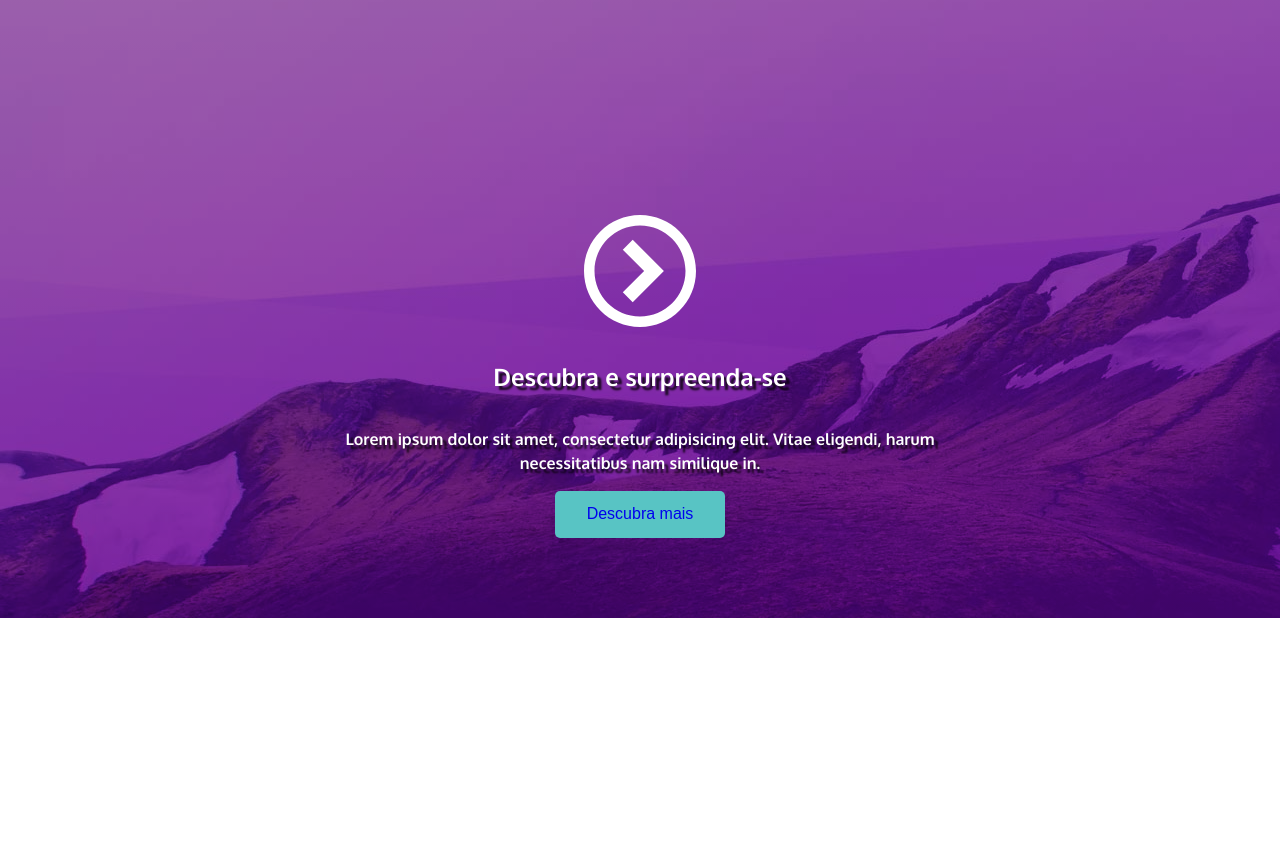
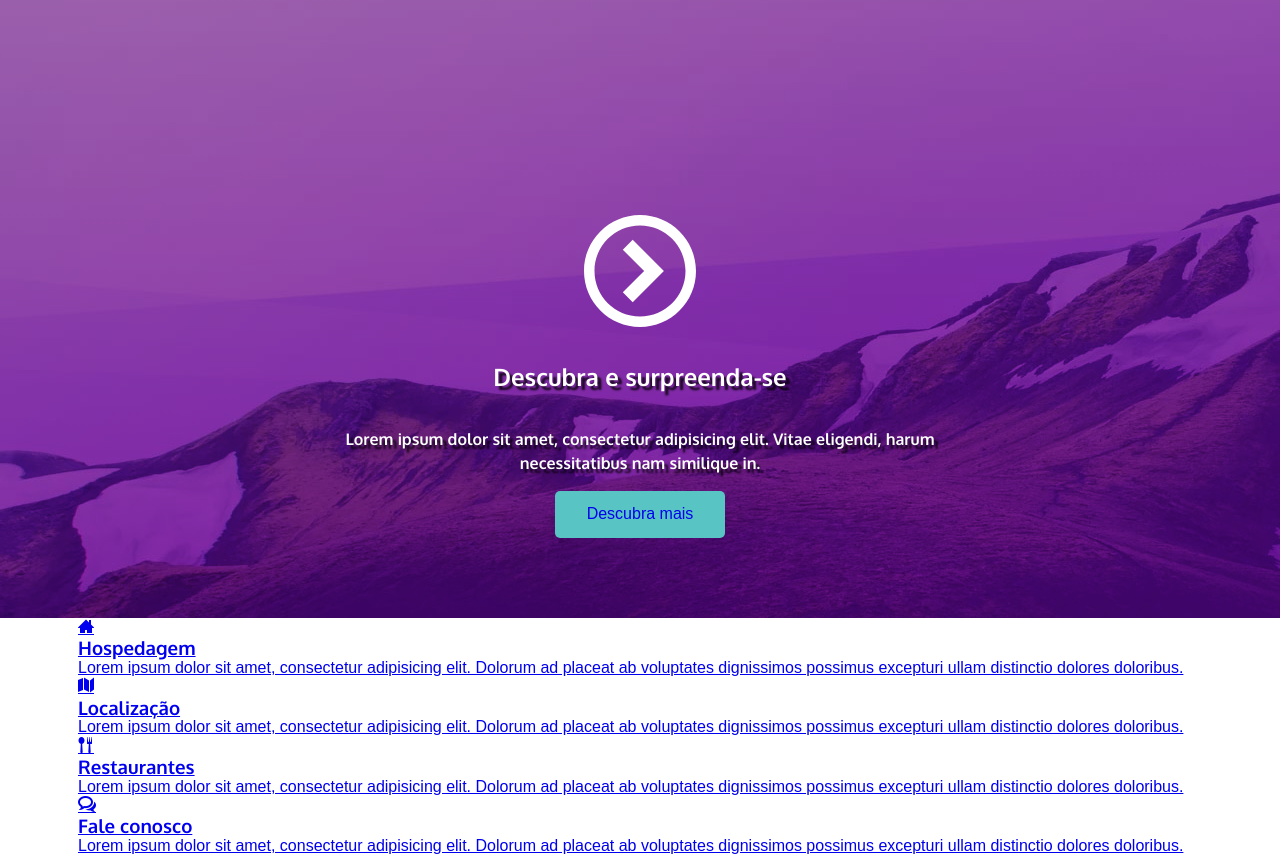
Before and after one commit to notAvoiid/Angels-Hostel, a plain HTML site: page index.html in a window 1280 px wide. Shown: the part 85-940 px from the top of the page. Before the commit the page ends 800 px from the top, so only its background shows below. Drawn offline with Linux system fonts and the light colour scheme; files whose address does not match are found by name.

Commit message:
feat: middle content HTML

```diff
--- a/index.html
+++ b/index.html
@@ -7,6 +7,8 @@
     <link rel="preconnect" href="https://fonts.googleapis.com">
     <link rel="preconnect" href="https://fonts.gstatic.com" crossorigin>
     <link href="https://fonts.googleapis.com/css2?family=Oxygen:wght@300;400;700&display=swap" rel="stylesheet">
+
+    <link rel="stylesheet" href="assets/icomoon-icon/style.css">
 
     <link rel="stylesheet" href="css/normalize.css">
     <link rel="stylesheet" href="css/style.css">
@@ -37,5 +39,43 @@
             <a href="#" class="heroBanner_btn">Descubra mais</a>
         </div>
     </section>
+
+    <section class="middleContent">
+        <div class="maxWidth row">
+
+            <article class="col col-sm-12 col-md-6 col-xl-3">
+                <a href="#">
+                    <span class="icon-home3"></span>
+                    <h3 class="middleContent_title">Hospedagem</h3>
+                    <p>Lorem ipsum dolor sit amet, consectetur adipisicing elit. Dolorum ad placeat ab voluptates dignissimos possimus excepturi ullam distinctio dolores doloribus.</p>
+                </a>
+            </article>
+
+            <article class="col col-sm-12 col-md-6 col-xl-3">
+                <a href="#">
+                    <span class="icon-map"></span>
+                    <h3 class="middleContent_title">Localização</h3>
+                    <p>Lorem ipsum dolor sit amet, consectetur adipisicing elit. Dolorum ad placeat ab voluptates dignissimos possimus excepturi ullam distinctio dolores doloribus.</p>
+                </a>
+            </article>
+
+            <article class="col col-sm-12 col-md-6 col-xl-3">
+                <a href="#">
+                    <span class="icon-spoon-knife"></span>
+                    <h3 class="middleContent_title">Restaurantes</h3>
+                    <p>Lorem ipsum dolor sit amet, consectetur adipisicing elit. Dolorum ad placeat ab voluptates dignissimos possimus excepturi ullam distinctio dolores doloribus.</p>
+                </a>
+            </article>
+
+            <article class="col col-sm-12 col-md-6 col-xl-3">
+                <a href="#">
+                    <span class="icon-bubbles4"></span>
+                    <h3 class="middleContent_title">Fale conosco</h3>
+                    <p>Lorem ipsum dolor sit amet, consectetur adipisicing elit. Dolorum ad placeat ab voluptates dignissimos possimus excepturi ullam distinctio dolores doloribus.</p>
+                </a>
+            </article>
+
+        </div>
+    </section>
 </body>
 </html>
```
